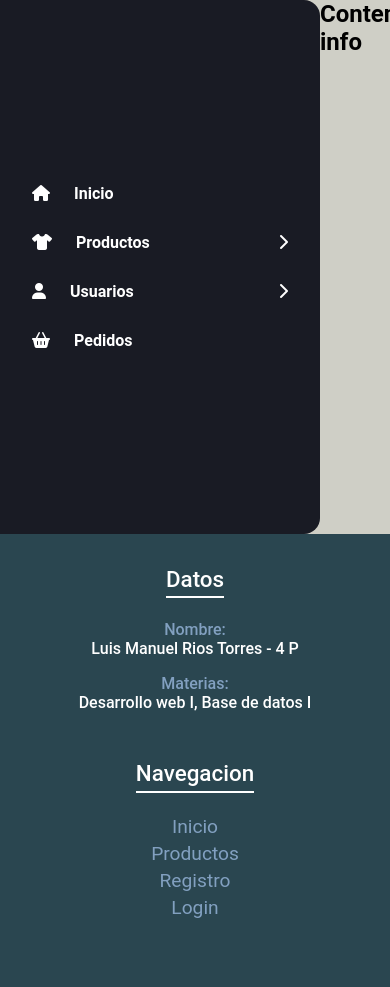
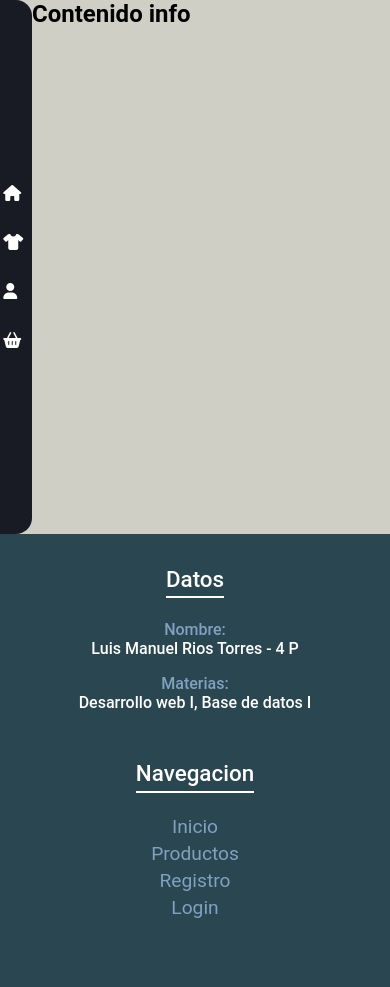
Before and after one commit to LuisManuelXD/ComponentesPC, a PHP site: template pages/admin/index.html in a window 390 px wide; the page is wider, and only the part inside the window is pictured. Shown: the part 96-1083 px from the top of that part. Run offline with PHP 8.4, Linux system fonts and the light colour scheme; the template is opened without the code that fills it, so the values that code supplies are empty.

Commit message:
PC-1 Agregando responsivo en pantallas mas pequenas en admin

```diff
--- a/assets/css/index.css
+++ b/assets/css/index.css
@@ -939,4 +939,9 @@ svg {
     .modal__container {
         padding: 2em 1em;
     }
+
+    .nav-admin {
+        width: 2em;
+        transition: width .4s;
+    }
 }
--- a/assets/js/nav.js
+++ b/assets/js/nav.js
@@ -1,4 +1,6 @@
 let listElements = document.querySelectorAll(".list__button--click");
+let listMovil = document.querySelectorAll('.nav-admin')[0];
+let expandido = false;
 
 listElements.forEach((listElement) => {
   listElement.addEventListener("click", () => {
@@ -13,3 +15,15 @@ listElements.forEach((listElement) => {
     menu.style.height = `${height}px`;
   });
 });
+
+listMovil.addEventListener("click", (event) => {
+  if(window.innerWidth <= 920) {
+    if(!expandido && (event.target.classList.contains('list') || event.target.classList.contains('nav-admin'))) {
+      listMovil.style.width = "2em";
+      expandido = true;
+    } else if (!event.target.classList.contains('list') && !event.target.classList.contains('nav-admin')) {
+      listMovil.style.width = "15em";
+      expandido = false;
+    }
+  }
+});
```
